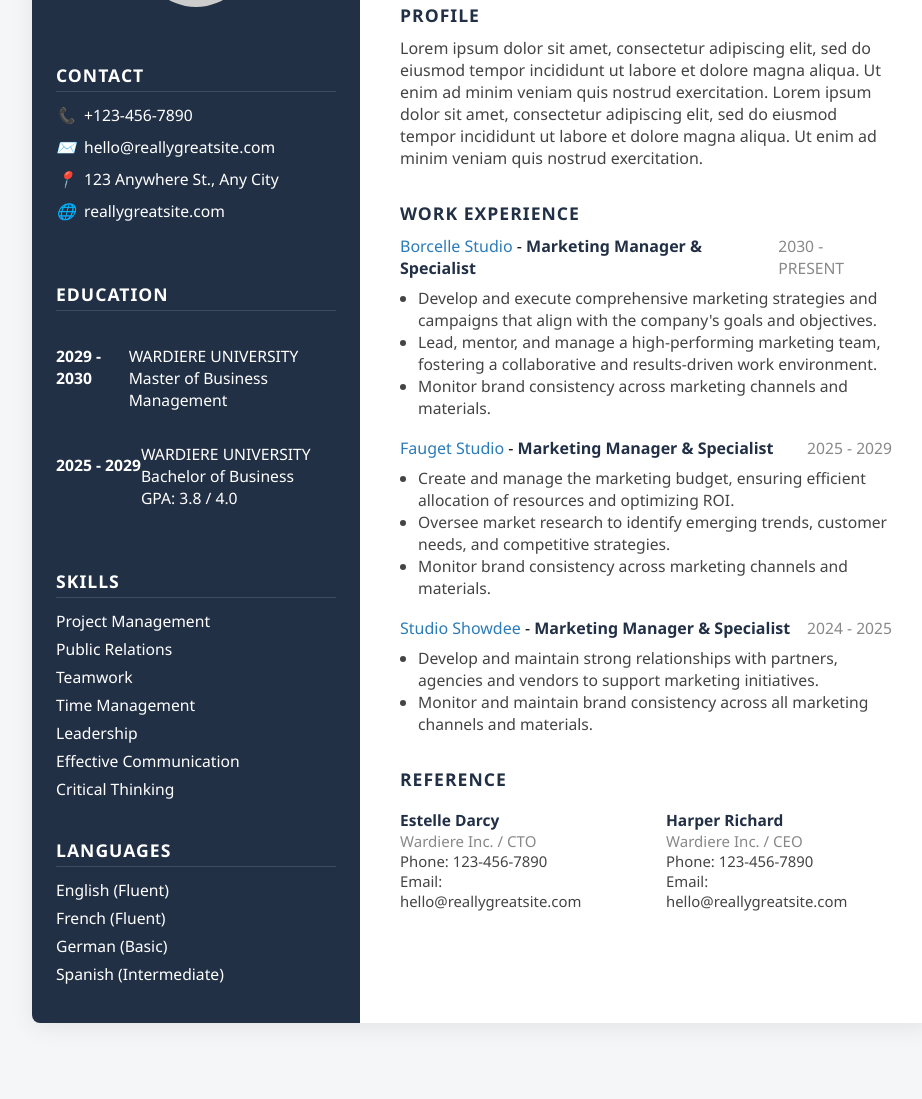
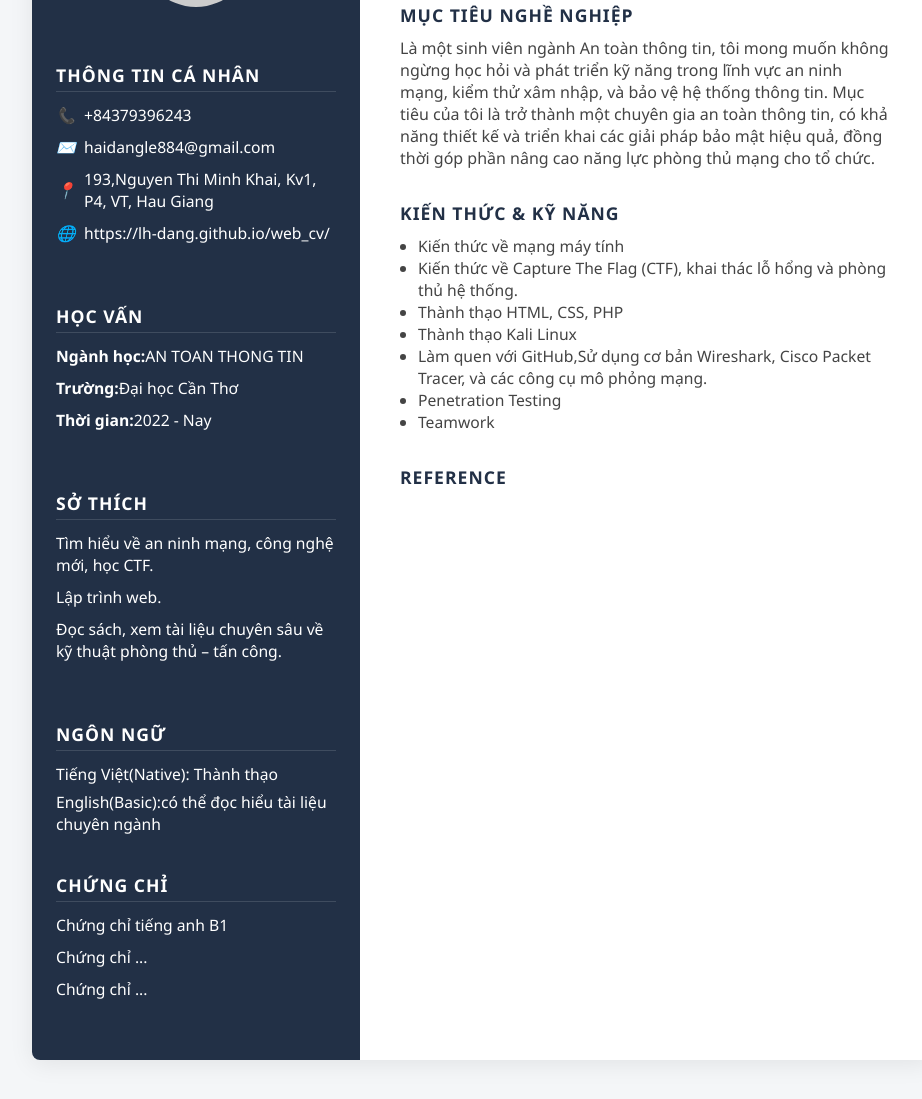
Before and after one commit to HaiDangDoo/demo, a plain HTML site: page index.html in a window 1280 px wide. Shown: the part 175-1274 px from the top of the page, without its empty margins (158-1080 px from the left). Before the commit the page ends 1238 px from the top, so only its background shows below. Drawn offline with Linux system fonts and the light colour scheme.

Commit message:
no commit

```diff
--- a/index.html
+++ b/index.html
@@ -3,280 +3,100 @@
 <head>
     <meta charset="UTF-8">
     <meta name="viewport" content="width=device-width, initial-scale=1.0">
-    <title>Richard Sanchez - Marketing Manager</title>
+    <title>Le Hai Dang</title>
+    <link rel="stylesheet" href="/style.css">
     <style>
-        body {
-            font-family: 'Segoe UI', Arial, sans-serif;
-            margin: 0;
-            background: #f4f6f8;
-        }
-        .container {
-            display: flex;
-            max-width: 900px;
-            margin: 40px auto;
-            background: #fff;
-            box-shadow: 0 4px 24px rgba(0,0,0,0.08);
-            border-radius: 8px;
-            overflow: hidden;
-        }
-        .sidebar {
-            background: #223046;
-            color: #fff;
-            width: 280px;
-            padding: 32px 24px;
-            display: flex;
-            flex-direction: column;
-            align-items: center;
-        }
-        .avatar {
-            width: 110px;
-            height: 110px;
-            border-radius: 50%;
-            background: #ccc;
-            margin-bottom: 24px;
-        }
-        .sidebar h2 {
-            font-size: 1.1em;
-            margin: 32px 0 12px 0;
-            letter-spacing: 1px;
-            border-bottom: 1px solid #fff2;
-            padding-bottom: 4px;
-            width: 100%;
-            text-align: left;
-        }
-        .sidebar ul, .sidebar li {
-            list-style: none;
-            padding: 0;
-            margin: 0;
-        }
-        .sidebar li {
-            margin-bottom: 10px;
-            font-size: 0.98em;
-            display: flex;
-            align-items: center;
-        }
-        .sidebar li i {
-            margin-right: 10px;
-            width: 18px;
-            text-align: center;
-        }
-        .sidebar .section {
-            width: 100%;
-            margin-bottom: 18px;
-        }
-        .sidebar .skills, .sidebar .languages {
-            margin-bottom: 0;
-        }
-        .sidebar .skills li, .sidebar .languages li {
-            margin-bottom: 6px;
-        }
-        .main {
-            flex: 1;
-            padding: 36px 40px 36px 40px;
-        }
-        .main h1 {
-            font-size: 2.1em;
-            margin: 0;
-            font-weight: 700;
-            letter-spacing: 1px;
-        }
-        .main h1 span {
-            color: #2b7bb9;
-            font-weight: 400;
-        }
-        .main .title {
-            color: #888;
-            font-size: 1.1em;
-            margin-bottom: 24px;
-            letter-spacing: 1px;
-        }
-        .section-title {
-            font-weight: 700;
-            font-size: 1.1em;
-            letter-spacing: 1px;
-            margin: 32px 0 10px 0;
-            color: #223046;
-        }
-        .profile {
-            font-size: 1em;
-            color: #444;
-            margin-bottom: 18px;
-        }
-        .work-experience {
-            margin-bottom: 24px;
-        }
-        .job {
-            margin-bottom: 18px;
-        }
-        .job-header {
-            display: flex;
-            justify-content: space-between;
-            align-items: baseline;
-        }
-        .job-title {
-            font-weight: 600;
-            color: #223046;
-        }
-        .job-company {
-            font-size: 1em;
-            color: #2b7bb9;
-        }
-        .job-dates {
-            font-size: 0.98em;
-            color: #888;
-        }
-        .job ul {
-            margin: 8px 0 0 18px;
-            padding: 0;
-            color: #444;
-            font-size: 0.98em;
-        }
-        .references {
-            display: flex;
-            gap: 40px;
-            margin-top: 18px;
-        }
-        .reference {
-            font-size: 0.97em;
-        }
-        .reference .ref-name {
-            font-weight: 600;
-            color: #223046;
-        }
-        .reference .ref-title {
-            color: #888;
-            font-size: 0.97em;
-        }
-        .reference .ref-contact {
-            font-size: 0.96em;
-            color: #444;
-        }
-        @media (max-width: 900px) {
-            .container { flex-direction: column; }
-            .sidebar { width: 100%; flex-direction: row; justify-content: space-around; padding: 24px 8px; }
-            .main { padding: 24px 16px; }
-        }
     </style>
-    <!-- You can add FontAwesome or similar for icons if desired -->
 </head>
 <body>
     <div class="container">
         <aside class="sidebar">
             <div class="avatar"></div>
             <div class="section">
-                <h2>CONTACT</h2>
+                <h2> THÔNG TIN CÁ NHÂN</h2>
                 <ul>
-                    <li><i>📞</i> +123-456-7890</li>
-                    <li><i>✉️</i> hello@reallygreatsite.com</li>
-                    <li><i>📍</i> 123 Anywhere St., Any City</li>
-                    <li><i>🌐</i> reallygreatsite.com</li>
+                    <li><i>📞</i> +84379396243</li>
+                    <li><i>✉️</i> haidangle884@gmail.com</li>
+                    <li><i>📍</i> 193,Nguyen Thi Minh Khai, Kv1, P4, VT, Hau Giang</li>
+                    <li><i>🌐</i> https://lh-dang.github.io/web_cv/</li>
                 </ul>
             </div>
             <div class="section">
-                <h2>EDUCATION</h2>
+                <h2>HỌC VẤN</h2>
                 <ul>
                     <li>
-                        <strong>2029 - 2030</strong><br>
-                        WARDIERE UNIVERSITY<br>
-                        Master of Business Management
+                        <strong>Ngành học: </strong>
+                        AN TOAN THONG TIN<br>
                     </li>
                     <li style="margin-top:10px;">
-                        <strong>2025 - 2029</strong><br>
-                        WARDIERE UNIVERSITY<br>
-                        Bachelor of Business<br>
-                        GPA: 3.8 / 4.0
+                        <strong>Trường: </strong>
+                        Đại học Cần Thơ<br>
+                    </li>
+                    <li style="margin-top:10px;">
+                        <strong>Thời gian: </strong>
+                        2022 - Nay<br>
                     </li>
                 </ul>
             </div>
-            <div class="section skills">
-                <h2>SKILLS</h2>
+
+            <div class="section">
+                <h2>SỞ THÍCH</h2>
                 <ul>
-                    <li>Project Management</li>
-                    <li>Public Relations</li>
-                    <li>Teamwork</li>
-                    <li>Time Management</li>
-                    <li>Leadership</li>
-                    <li>Effective Communication</li>
-                    <li>Critical Thinking</li>
+                    <li>Tìm hiểu về an ninh mạng, công nghệ mới, học CTF.</li>
+                    <li>Lập trình web.</li>
+                    <li>Đọc sách, xem tài liệu chuyên sâu về kỹ thuật phòng thủ – tấn công.</li>
+            </div>
+            <div class="section languages">
+                <h2>NGÔN NGỮ</h2>
+                <ul>
+                    <li>Tiếng Việt(Native): Thành thạo</li>
+                    <li>English(Basic):có thể đọc hiểu tài liệu chuyên ngành</li>
                 </ul>
             </div>
-            <div class="section languages">
-                <h2>LANGUAGES</h2>
+            <div class="section">
+                <h2>CHỨNG CHỈ</h2>
                 <ul>
-                    <li>English (Fluent)</li>
-                    <li>French (Fluent)</li>
-                    <li>German (Basic)</li>
-                    <li>Spanish (Intermediate)</li>
+                    <li>Chứng chỉ tiếng anh B1</li>
+                    <li>Chứng chỉ ...</li>
+                    <li>Chứng chỉ ...</li>
                 </ul>
             </div>
         </aside>
         <main class="main">
-            <h1>RICHARD <span>SANCHEZ</span></h1>
-            <div class="title">MARKETING MANAGER</div>
-            <div class="section-title">PROFILE</div>
+            <h1>LE HAI <span>DANG</span></h1>
+            <div class="title">SINH VIEN NGANH AN TOAN THONG TIN</div>
+            <div class="section-title">MỤC TIÊU NGHỀ NGHIỆP</div>
             <div class="profile">
-                Lorem ipsum dolor sit amet, consectetur adipiscing elit, sed do eiusmod tempor incididunt ut labore et dolore magna aliqua. Ut enim ad minim veniam quis nostrud exercitation. Lorem ipsum dolor sit amet, consectetur adipiscing elit, sed do eiusmod tempor incididunt ut labore et dolore magna aliqua. Ut enim ad minim veniam quis nostrud exercitation.
+            Là một sinh viên ngành An toàn thông tin, tôi mong muốn không ngừng học hỏi và phát triển kỹ năng trong lĩnh vực an ninh mạng, kiểm thử xâm nhập, và bảo vệ hệ thống thông tin. Mục tiêu của tôi là trở thành một chuyên gia an toàn thông tin, có khả năng thiết kế và triển khai các giải pháp bảo mật hiệu quả, đồng thời góp phần nâng cao năng lực phòng thủ mạng cho tổ chức.
             </div>
-            <div class="section-title">WORK EXPERIENCE</div>
+
+
+ <div class="section skills">
+                <h2></h2>
+                <ul>
+
+                </ul>
+            </div>
+
+
+
+            <div class="section-title">KIẾN THỨC & KỸ NĂNG</div>
             <div class="work-experience">
                 <div class="job">
-                    <div class="job-header">
-                        <div>
-                            <span class="job-company">Borcelle Studio</span> - <span class="job-title">Marketing Manager & Specialist</span>
-                        </div>
-                        <div class="job-dates">2030 - PRESENT</div>
-                    </div>
                     <ul>
-                        <li>Develop and execute comprehensive marketing strategies and campaigns that align with the company's goals and objectives.</li>
-                        <li>Lead, mentor, and manage a high-performing marketing team, fostering a collaborative and results-driven work environment.</li>
-                        <li>Monitor brand consistency across marketing channels and materials.</li>
+                    <li>Kiến thức về mạng máy tính</li>
+                    <li>Kiến thức về Capture The Flag (CTF), khai thác lỗ hổng và phòng thủ hệ thống.</li>
+                    <li>Thành thạo HTML, CSS, PHP</li>
+                    <li>Thành thạo Kali Linux</li>
+                    <li>Làm quen với GitHub,Sử dụng cơ bản Wireshark, Cisco Packet Tracer, và các công cụ mô phỏng mạng.</li>
+                    <li>Penetration Testing</li>
+                    <li>Teamwork</li>
                     </ul>
                 </div>
-                <div class="job">
-                    <div class="job-header">
-                        <div>
-                            <span class="job-company">Fauget Studio</span> - <span class="job-title">Marketing Manager & Specialist</span>
-                        </div>
-                        <div class="job-dates">2025 - 2029</div>
-                    </div>
-                    <ul>
-                        <li>Create and manage the marketing budget, ensuring efficient allocation of resources and optimizing ROI.</li>
-                        <li>Oversee market research to identify emerging trends, customer needs, and competitive strategies.</li>
-                        <li>Monitor brand consistency across marketing channels and materials.</li>
-                    </ul>
-                </div>
-                <div class="job">
-                    <div class="job-header">
-                        <div>
-                            <span class="job-company">Studio Showdee</span> - <span class="job-title">Marketing Manager & Specialist</span>
-                        </div>
-                        <div class="job-dates">2024 - 2025</div>
-                    </div>
-                    <ul>
-                        <li>Develop and maintain strong relationships with partners, agencies and vendors to support marketing initiatives.</li>
-                        <li>Monitor and maintain brand consistency across all marketing channels and materials.</li>
-                    </ul>
-                </div>
+
+
             </div>
             <div class="section-title">REFERENCE</div>
-            <div class="references">
-                <div class="reference">
-                    <div class="ref-name">Estelle Darcy</div>
-                    <div class="ref-title">Wardiere Inc. / CTO</div>
-                    <div class="ref-contact">
-                        Phone: 123-456-7890<br>
-                        Email: hello@reallygreatsite.com
-                    </div>
-                </div>
-                <div class="reference">
-                    <div class="ref-name">Harper Richard</div>
-                    <div class="ref-title">Wardiere Inc. / CEO</div>
-                    <div class="ref-contact">
-                        Phone: 123-456-7890<br>
-                        Email: hello@reallygreatsite.com
-                    </div>
-                </div>
-            </div>
         </main>
     </div>
 </body>
--- a/style.css
+++ b/style.css
@@ -0,0 +1,151 @@
+body {
+            font-family: 'Segoe UI', Arial, sans-serif;
+            margin: 0;
+            background: #f4f6f8;
+        }
+        .container {
+            display: flex;
+            max-width: 900px;
+            margin: 40px auto;
+            background: #fff;
+            box-shadow: 0 4px 24px rgba(0,0,0,0.08);
+            border-radius: 8px;
+            overflow: hidden;
+        }
+        .sidebar {
+            background: #223046;
+            color: #fff;
+            width: 280px;
+            padding: 32px 24px;
+            display: flex;
+            flex-direction: column;
+            align-items: center;
+        }
+        .avatar {
+            width: 110px;
+            height: 110px;
+            border-radius: 50%;
+            background: #ccc;
+            margin-bottom: 24px;
+        }
+        .sidebar h2 {
+            font-size: 1.1em;
+            margin: 32px 0 12px 0;
+            letter-spacing: 1px;
+            border-bottom: 1px solid #fff2;
+            padding-bottom: 4px;
+            width: 100%;
+            text-align: left;
+        }
+        .sidebar ul, .sidebar li {
+            list-style: none;
+            padding: 0;
+            margin: 0;
+        }
+        .sidebar li {
+            margin-bottom: 10px;
+            font-size: 0.98em;
+            display: flex;
+            align-items: center;
+        }
+        .sidebar li i {
+            margin-right: 10px;
+            width: 18px;
+            text-align: center;
+        }
+        .sidebar .section {
+            width: 100%;
+            margin-bottom: 18px;
+        }
+        .sidebar .skills, .sidebar .languages {
+            margin-bottom: 0;
+        }
+        .sidebar .skills li, .sidebar .languages li {
+            margin-bottom: 6px;
+        }
+        .main {
+            flex: 1;
+            padding: 36px 40px 36px 40px;
+        }
+        .main h1 {
+            font-size: 2.1em;
+            margin: 0;
+            font-weight: 700;
+            letter-spacing: 1px;
+        }
+        .main h1 span {
+            color: #2b7bb9;
+            font-weight: 400;
+        }
+        .main .title {
+            color: #888;
+            font-size: 1.1em;
+            margin-bottom: 24px;
+            letter-spacing: 1px;
+        }
+        .section-title {
+            font-weight: 700;
+            font-size: 1.1em;
+            letter-spacing: 1px;
+            margin: 32px 0 10px 0;
+            color: #223046;
+        }
+        .profile {
+            font-size: 1em;
+            color: #444;
+            margin-bottom: 18px;
+        }
+        .work-experience {
+            margin-bottom: 24px;
+        }
+        .job {
+            margin-bottom: 18px;
+        }
+        .job-header {
+            display: flex;
+            justify-content: space-between;
+            align-items: baseline;
+        }
+        .job-title {
+            font-weight: 600;
+            color: #223046;
+        }
+        .job-company {
+            font-size: 1em;
+            color: #2b7bb9;
+        }
+        .job-dates {
+            font-size: 0.98em;
+            color: #888;
+        }
+        .job ul {
+            margin: 8px 0 0 18px;
+            padding: 0;
+            color: #444;
+            font-size: 0.98em;
+        }
+        .references {
+            display: flex;
+            gap: 40px;
+            margin-top: 18px;
+        }
+        .reference {
+            font-size: 0.97em;
+        }
+        .reference .ref-name {
+            font-weight: 600;
+            color: #223046;
+        }
+        .reference .ref-title {
+            color: #888;
+            font-size: 0.97em;
+        }
+        .reference .ref-contact {
+            font-size: 0.96em;
+            color: #444;
+        }
+        @media (max-width: 900px) {
+            .container { flex-direction: column; }
+            .sidebar { width: 100%; flex-direction: row; justify-content: space-around; padding: 24px 8px; }
+            .main { padding: 24px 16px; }
+        }
```
